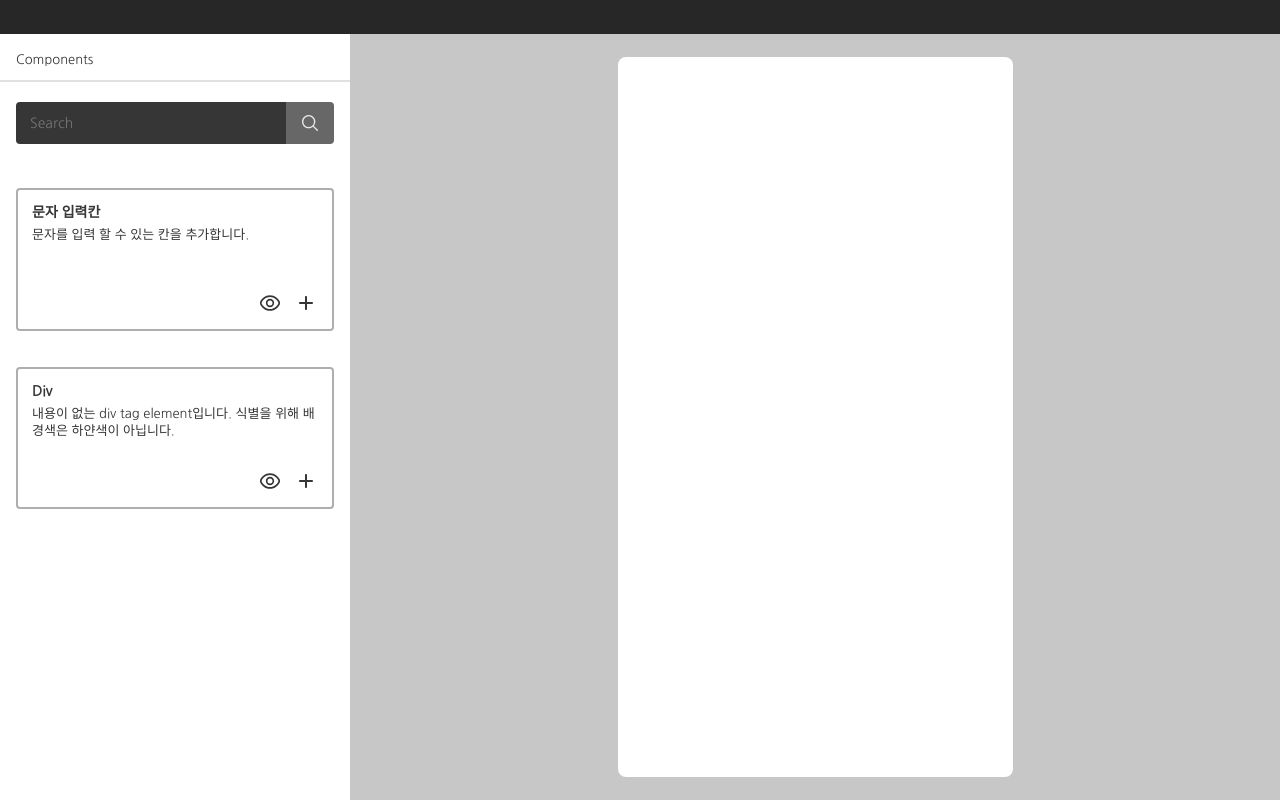
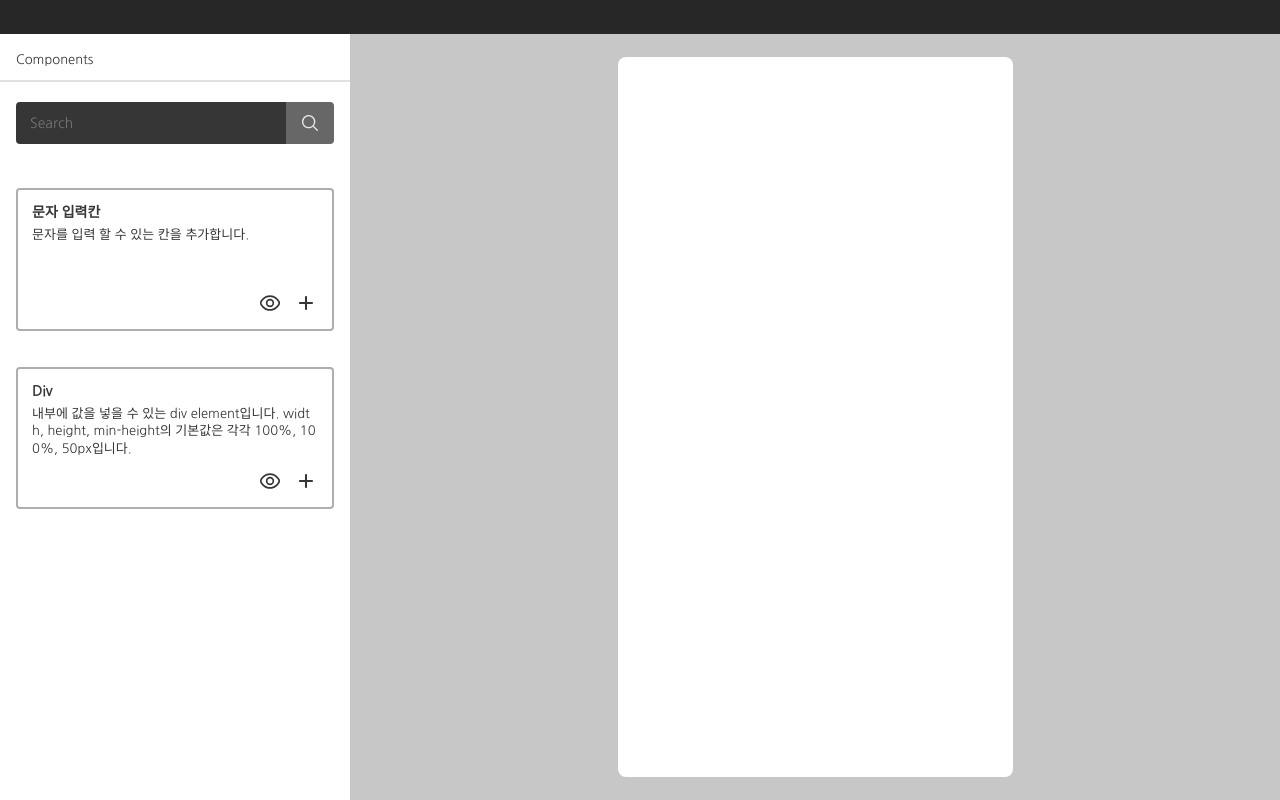
Before and after one commit to CWIN77/Html-Visualize-OldVer, a React (Create React App) app: page / in a window 1280 px wide. Built offline with nearby package versions, Linux system fonts and the light colour scheme; the HTML template or start-up script is replaced by a standard one.

Commit message:
add seach component engine

```diff
--- a/custom.d.ts
+++ b/custom.d.ts
@@ -4,3 +4,4 @@ declare module '*.svg' {
   const src: string;
   export default src;
 }
+declare module 'kmp';
--- a/package.json
+++ b/package.json
@@ -7,6 +7,7 @@
     "@types/node": "^16.11.28",
     "@types/react": "^18.0.6",
     "@types/react-dom": "^18.0.2",
+    "kmp": "^0.0.3",
     "react": "^18.0.0",
     "react-dom": "^18.0.0",
     "react-is": "^18.1.0",
--- a/src/components/comp_data.ts
+++ b/src/components/compData.ts
@@ -1,8 +1,8 @@
-import { IComp_data } from "../types"
+import { ICompData } from "../types"
 import c0 from "../comps/c0"
 import c1 from "../comps/c1"
 
-export const comp_data: IComp_data[] = [
+export const compData: ICompData[] = [
   {
     id: 0,
     name: "문자 입력칸",
@@ -12,7 +12,7 @@ export const comp_data: IComp_data[] = [
   {
     id: 1,
     name: "Div",
-    descript: "내용이 없는 div tag element입니다. 식별을 위해 배경색은 하얀색이 아닙니다.",
+    descript: "내부에 값을 넣을 수 있는 div element입니다. width, height, min-height의 기본값은 각각 100%, 100%, 50px입니다.",
     comp: c1
   }
 ]
--- a/src/components/components.tsx
+++ b/src/components/components.tsx
@@ -2,24 +2,48 @@ import styled from 'styled-components'
 import { ReactComponent as SVG_search } from '../svgs/search.svg'
 import { ReactComponent as SVG_plus } from '../svgs/plus.svg'
 import { ReactComponent as SVG_eye } from '../svgs/eye.svg'
-import { comp_data } from './comp_data'
+import { compData } from './compData'
 import { useStore } from "../zustant"
+import { useState } from 'react'
+import { ICompData } from "../types"
+import kmp from "kmp"
 
 const Components = () => {
   const iconProps = { fill: "#363636", width: 20, height: 20, style: { padding: 2, marginLeft: 12, cursor: "pointer" } }
   const { selectComp }: any = useStore();
   const insertAble = ["img", "input"];
+  const [compList, setCompList] = useState(compData);
+  const [searchText, setSearchText] = useState('');
+
+  const searchComp = (keyword: string) => {
+    setSearchText(keyword);
+    if (keyword !== "") {
+      const newCompList: ICompData[] = [];
+      compData.map((data, key) => {
+        const text = data.name + " " + data.descript;
+        if (kmp(text, keyword) > -1) {
+          newCompList.push(compData[key]);
+        }
+      })
+      setCompList(newCompList);
+    } else {
+      setCompList(compData);
+    }
+  }
+
   return (
     <Container>
       <Name>Components</Name>
       <SearchContainer>
-        <SearchInput type={"text"} placeholder={"Search"} />
+        <SearchInput value={searchText} onChange={(e) => {
+          searchComp(e.target.value);
+        }} type={"text"} placeholder={"Search"} />
         <SearchBtn>
           <SVG_search width={16} height={16} fill={"#E8E8E8"} />
         </SearchBtn>
       </SearchContainer>
       {
-        comp_data.map((data, key) => (
+        compList.map((data, key) => (
           <Comp key={key}>
             <h1>{data.name}</h1>
             <h2>{data.descript}</h2>
--- a/src/components/view.tsx
+++ b/src/components/view.tsx
@@ -4,7 +4,6 @@ import { useStore } from '../zustant'
 
 const View = () => {
   const [isAddEvent, setIsAddEvent] = useState(false);
-  const { selectComp }: any = useStore();
   const getStyle = (comp: any) => {
     const style = []
     for (let i = 0; ; i++) {
@@ -94,7 +93,7 @@ const View = () => {
 
         // getStyle(f.target);
         // sessionStorage.setItem("selectComp", JSON.stringify(e.target))
-        useStore.setState({ selectComp: e.target })
+        useStore.setState({ selectComp: e.target });
         clickedComp = e.target;
       })
       document.getElementById('view')?.parentNode?.childNodes[1].addEventListener("click", () => {
--- a/src/comps/c1.ts
+++ b/src/comps/c1.ts
@@ -2,7 +2,7 @@ const Comp: string = `
   <div
     style='
       width:100%;
-      height:100px;
+      min-height:25px;
       background-color:#F3F3F3;
     '
   ></div>
--- a/src/pages/Home.tsx
+++ b/src/pages/Home.tsx
@@ -1,3 +1,4 @@
+import { useEffect } from 'react'
 import styled from 'styled-components'
 import Components from '../components/components'
 import View from "../components/view"
--- a/src/types.ts
+++ b/src/types.ts
@@ -1,4 +1,4 @@
-export interface IComp_data {
+export interface ICompData {
   id: number,
   name: string,
   descript: string,
```
Also changed, not shown: 1 other file (tests, documents, lock files or other folders).
